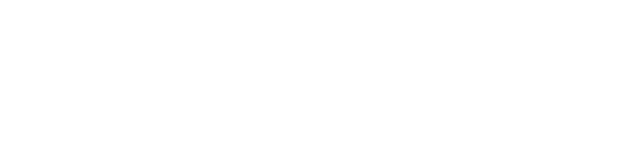
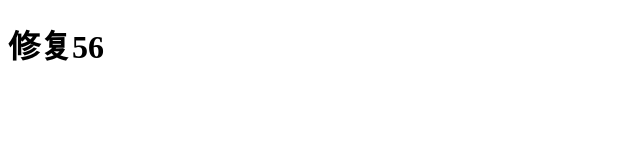
Before and after one commit to yuyucode/test-github, a plain HTML site: page new.html in a window 1280 px wide. Shown: the whole page, without its empty margins (0-640 px from the left). Drawn offline with Linux system fonts and the light colour scheme.

Commit message:
'fix:issue#56'

```diff
--- a/new.html
+++ b/new.html
@@ -8,6 +8,8 @@
     <title>Document</title>
 </head>
 <body>
-
+<div id="hello">
+    <h1>修复56</h1>
+</div>
 </body>
 </html>
```
